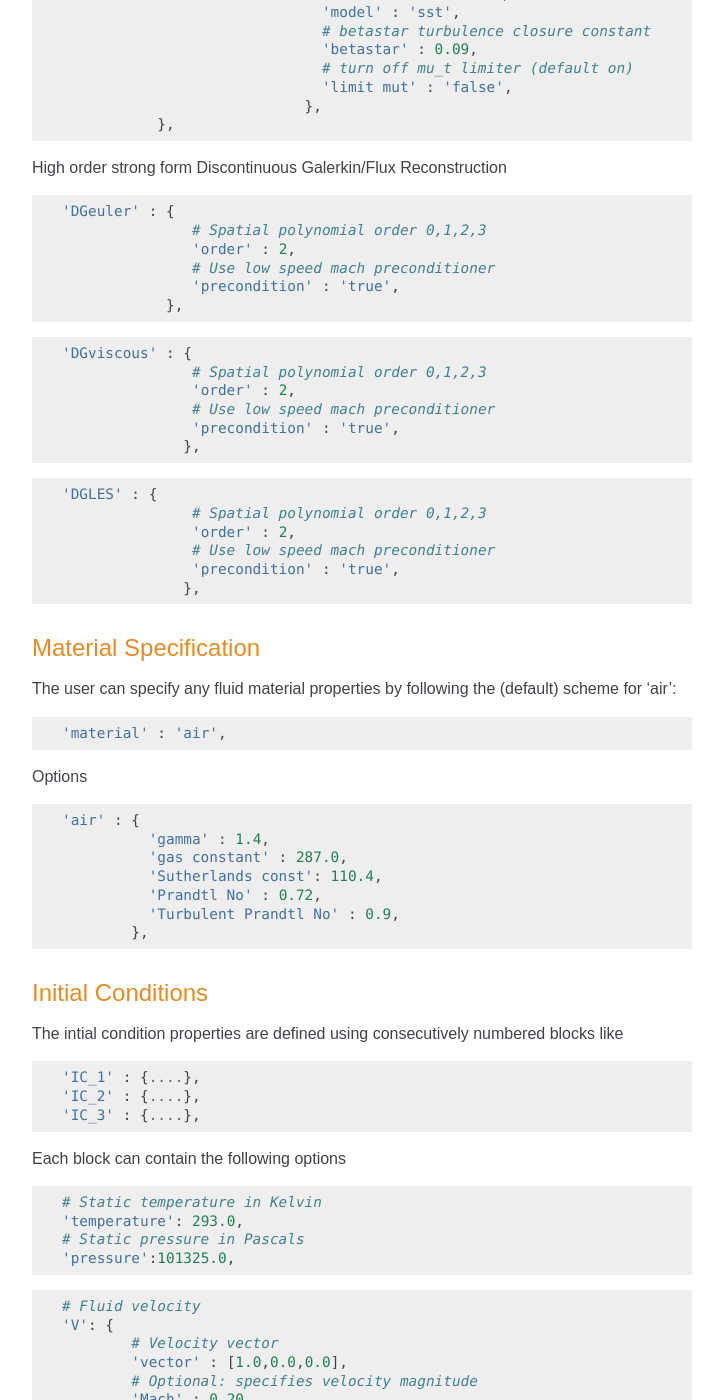
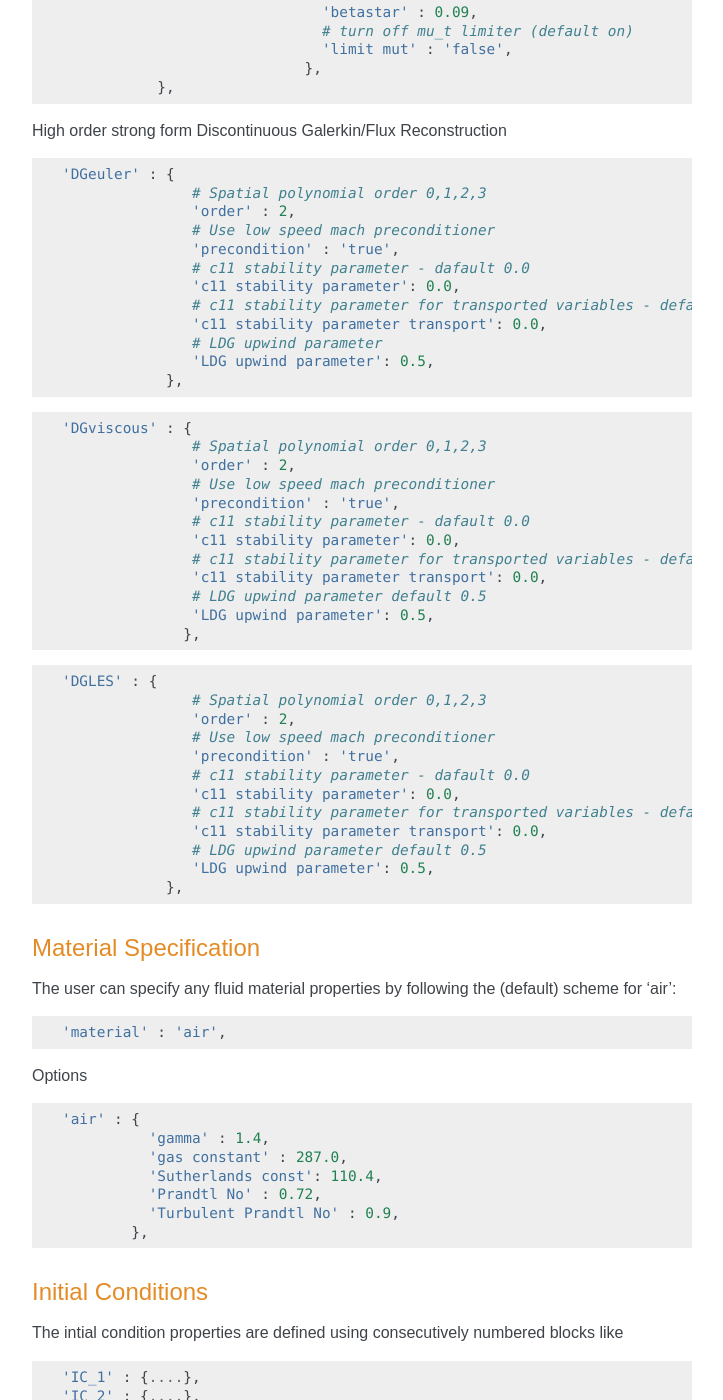
Before and after one commit to zCFD/zCFDguide, a Sphinx documentation site: the page built from docs/source/control-dict.rst, in a window 1280 px wide and 1400 px high, scrolled down 5663 px. Shown: the whole window, without its empty margins (388-1111 px from the left). Built offline with Sphinx 7.4.7, drawn with Linux system fonts in a browser that asks for light colours; formulas are drawn with MathJax 3; some of the changed text lies outside the part shown.

Commit message:
Added additional dg control dict entries

```diff
--- a/docs/source/control-dict.rst
+++ b/docs/source/control-dict.rst
@@ -308,6 +306,12 @@ High order strong form Discontinuous Galerkin/Flux Reconstruction
                    'order' : 2,
                    # Use low speed mach preconditioner
                    'precondition' : 'true',
+                   # c11 stability parameter - dafault 0.0
+                   'c11 stability parameter': 0.0,
+                   # c11 stability parameter for transported variables - default 0.0
+                   'c11 stability parameter transport': 0.0,
+                   # LDG upwind parameter
+                   'LDG upwind parameter': 0.5,
                 },
 
 .. code-block:: python
@@ -317,6 +321,12 @@ High order strong form Discontinuous Galerkin/Flux Reconstruction
                    'order' : 2,
                    # Use low speed mach preconditioner
                    'precondition' : 'true',
+                   # c11 stability parameter - dafault 0.0
+                   'c11 stability parameter': 0.0,
+                   # c11 stability parameter for transported variables - default 0.0
+                   'c11 stability parameter transport': 0.0,
+                   # LDG upwind parameter default 0.5
+                   'LDG upwind parameter': 0.5,
                   },
 
 .. code-block:: python
@@ -326,7 +336,13 @@ High order strong form Discontinuous Galerkin/Flux Reconstruction
                    'order' : 2,
                    # Use low speed mach preconditioner
                    'precondition' : 'true',
-                  },
+                   # c11 stability parameter - dafault 0.0
+                   'c11 stability parameter': 0.0,
+                   # c11 stability parameter for transported variables - default 0.0
+                   'c11 stability parameter transport': 0.0,
+                   # LDG upwind parameter default 0.5
+                   'LDG upwind parameter': 0.5,
+                },
 
 Material Specification
 ----------------------
```
Also changed, not shown: other parts of docs/source/control-dict.rst (+0 -2 lines).
